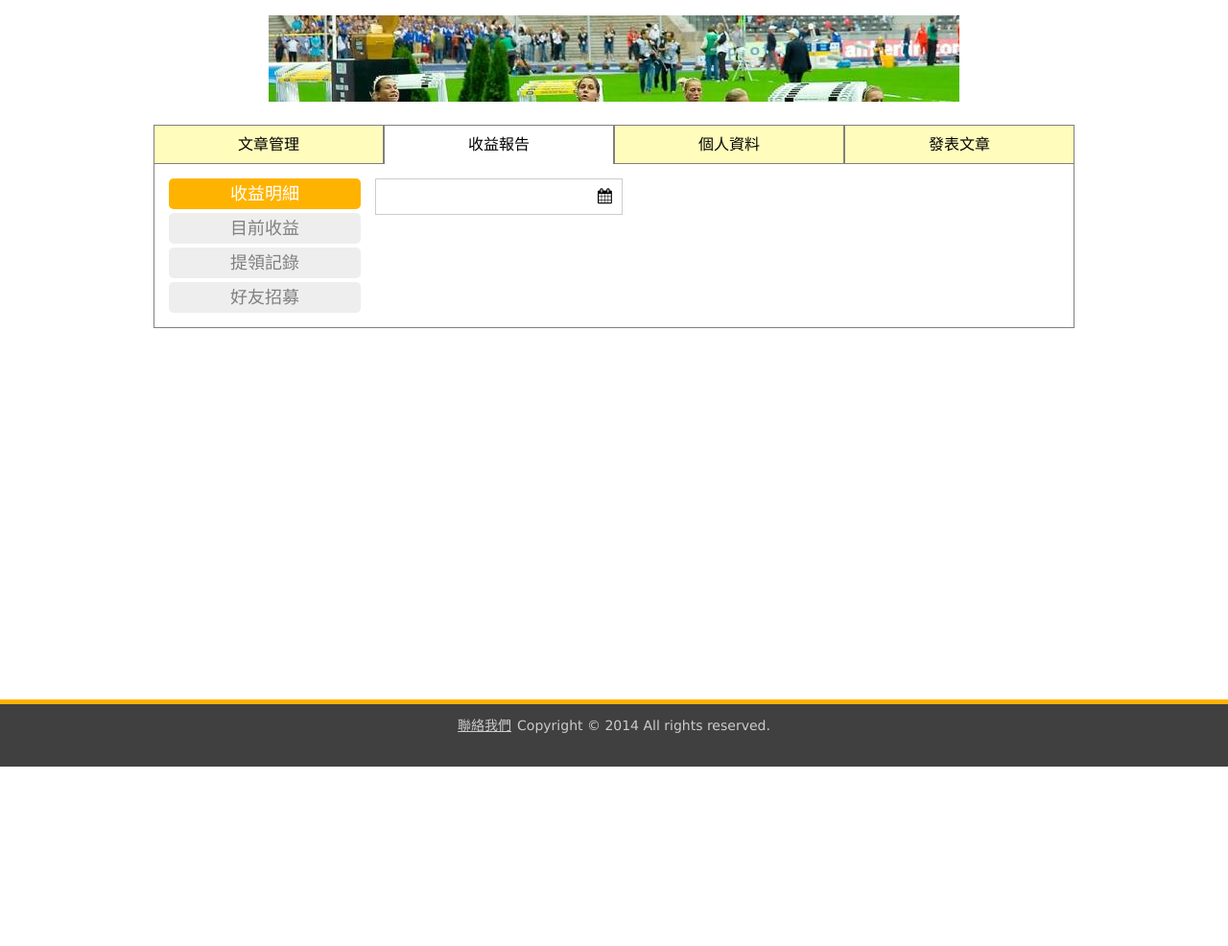
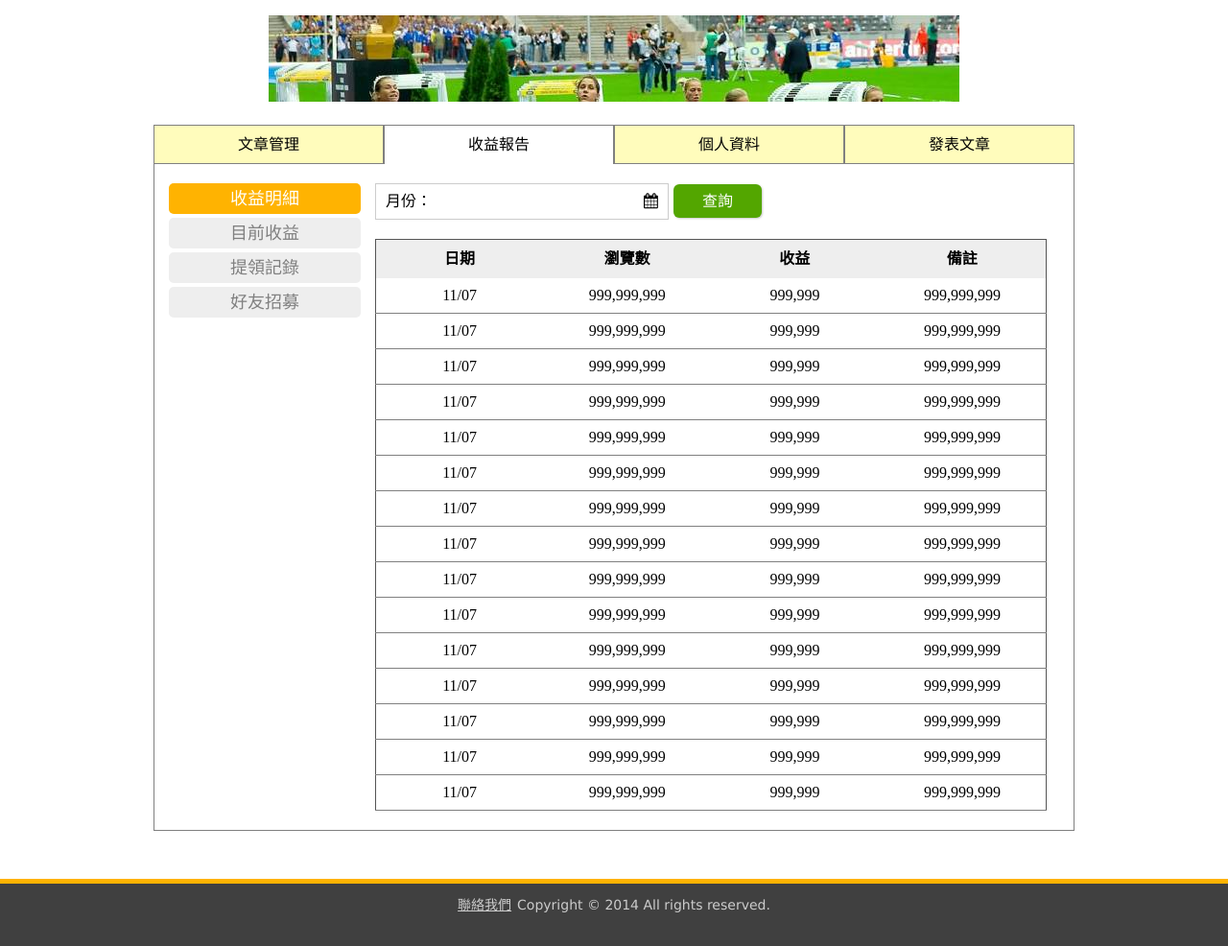
Before and after one commit to keroyu/4funClub, a PHP site: page /member/manage_financial.php in a window 1280 px wide. Shown: the part 154-1140 px from the top of the page at 96% size. Before the commit the page ends 953 px from the top, so only its background shows below. Run offline with PHP 8.4, Linux system fonts and the light colour scheme; some libraries are stand-ins or nearby versions.

Commit message:
Add financial month details

```diff
--- a/_dev/scss/_buttons.scss
+++ b/_dev/scss/_buttons.scss
@@ -13,13 +13,13 @@
 }
 .btn-primary {
 	&:link, &:visited {
-		background: $primaryColorDeep;
+		background: $submitBtn;
 		color: #fff;
 		border-radius: 6px;
+		box-shadow: 1px 1px 2px #ccc;
 	}
-	&:hover {
-		background: $primaryColor;
-	}
+	&:hover { background: $submitBtnOn; }
+	&:active { position: relative; top: 1px; }
 }
 .btn-md {
 	line-height: 32px;
--- a/_dev/scss/_forms.scss
+++ b/_dev/scss/_forms.scss
@@ -56,9 +56,15 @@ select, textarea, input[type=text] {
 	margin: 10px 0 20px 0;
 }
 .input-withIcon {
+	display: inline-block;
 	border: 1px solid #ccc;
 	padding: 5px 10px;
 	input[type=text] {
 		border: none;
 	}
+	+ .btn {
+		line-height: 35px;
+		padding: 0 30px;
+		margin-left: 5px;
+	}
 }
--- a/_dev/scss/_layouts.scss
+++ b/_dev/scss/_layouts.scss
@@ -36,12 +36,15 @@ header + .adbox-fw {
 }
 .memberPanel-inner {
 	overflow: hidden;
+	padding-top: 20px;
 	.leftcol, .rightcol { float: left; }
 	.leftcol {
 		width: 200px;
-		margin: 15px;
+		margin-left: 15px;
+		margin-right: 15px;
+		margin-bottom: 15px;
 	}
 	.rightcol {
-		margin-top: 15px;
+		text-align: left;
 	}
 }
--- a/_dev/scss/_tables.scss
+++ b/_dev/scss/_tables.scss
@@ -1,11 +1,12 @@
 .mytable {
+	text-align: center;
 	margin: 0 auto;
-	// margin: 15px 15px;
 	margin-top: 20px;
 	margin-bottom: 20px;
 	border: 1px solid #555;
 	font-size: 16px;
 	line-height: 30px;
+
 	thead {
 		tr {
 			line-height: 40px;
@@ -16,6 +17,7 @@
 	tbody {
 		td {
 			padding: 3px 0px;
+			border-bottom: 1px solid #808080;
 		}
 	}
 	.title {
--- a/_dev/scss/_var.scss
+++ b/_dev/scss/_var.scss
@@ -5,3 +5,6 @@ $primaryColor: #FFB301;
 $primaryColorShallow: #FFFCBC;
 $primaryColorDeep: #E25700;
 $linkText: #2A7FFF;
+
+$submitBtn: #53A600;
+$submitBtnOn: #3B7303;
--- a/member/manage_financial.php
+++ b/member/manage_financial.php
@@ -34,9 +34,28 @@
 						</ul>
 						<div class="tab-pane active" id="details">
 							<div class="rightcol" >
-								<div class="input-withIcon">
-									<input type="text" class="monthPicker"> <i class="fa fa-calendar"></i>
+								<div class="forum-field">
+									<div class="input-withIcon">
+										月份：<input type="text" class="monthPicker"> <i class="fa fa-calendar"></i>
+									</div><a href="" class="btn btn-primary">查詢</a>
 								</div>
+								<table class="mytable" width="700">
+									<thead>
+										<tr>
+											<th width="25%">日期</th>
+											<th width="25%">瀏覽數</th>
+											<th width="25%">收益</th>
+											<th width="25%">備註</th>
+										</tr>
+									</thead>
+									<tbody>
+									<?php
+									$str = '<tr> <td>11/07</td> <td>999,999,999</td> <td>999,999</td> <td>999,999,999</td> </tr>';
+									for($i=0; $i<15; $i++) {
+										echo $str;
+									} ?>
+									</tbody>
+								</table>
 
 							</div>
 						</div>
```
Also changed, not shown: css/stylesheet.css.
